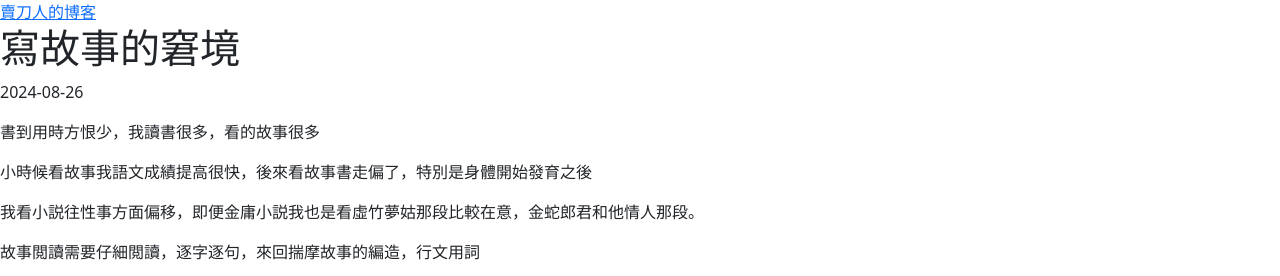
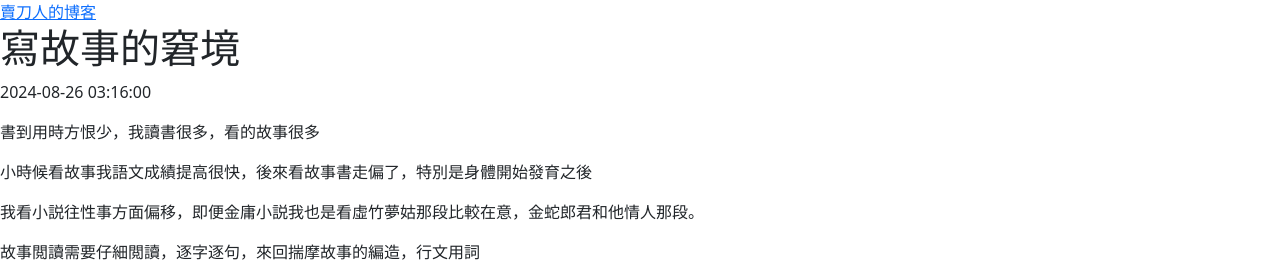
Before and after one commit to maidaoren/maidaoren.github.io, a Jekyll site: the page built from _posts/2024-08-26-write-history.md, in a window 1280 px wide. Shown: the top 276 px of the page. Built offline with Jekyll 4.4.1, drawn with Linux system fonts in a browser that asks for light colours.

Commit message:
Update post.html

```diff
--- a/_layouts/post.html
+++ b/_layouts/post.html
@@ -9,7 +9,7 @@
   {%- endif -%}
   <header>
     <!-- <h1 class="postTitle">{{ page.title }}</h1> -->
-    <p class="meta">{{ page.date | date: '%Y-%m-%d' }}</p>
+    <p class="meta">{{ page.date | date: "%Y-%m-%d %H:%M:%S" }}</p>
   </header>
 
   {{ content }}
```
